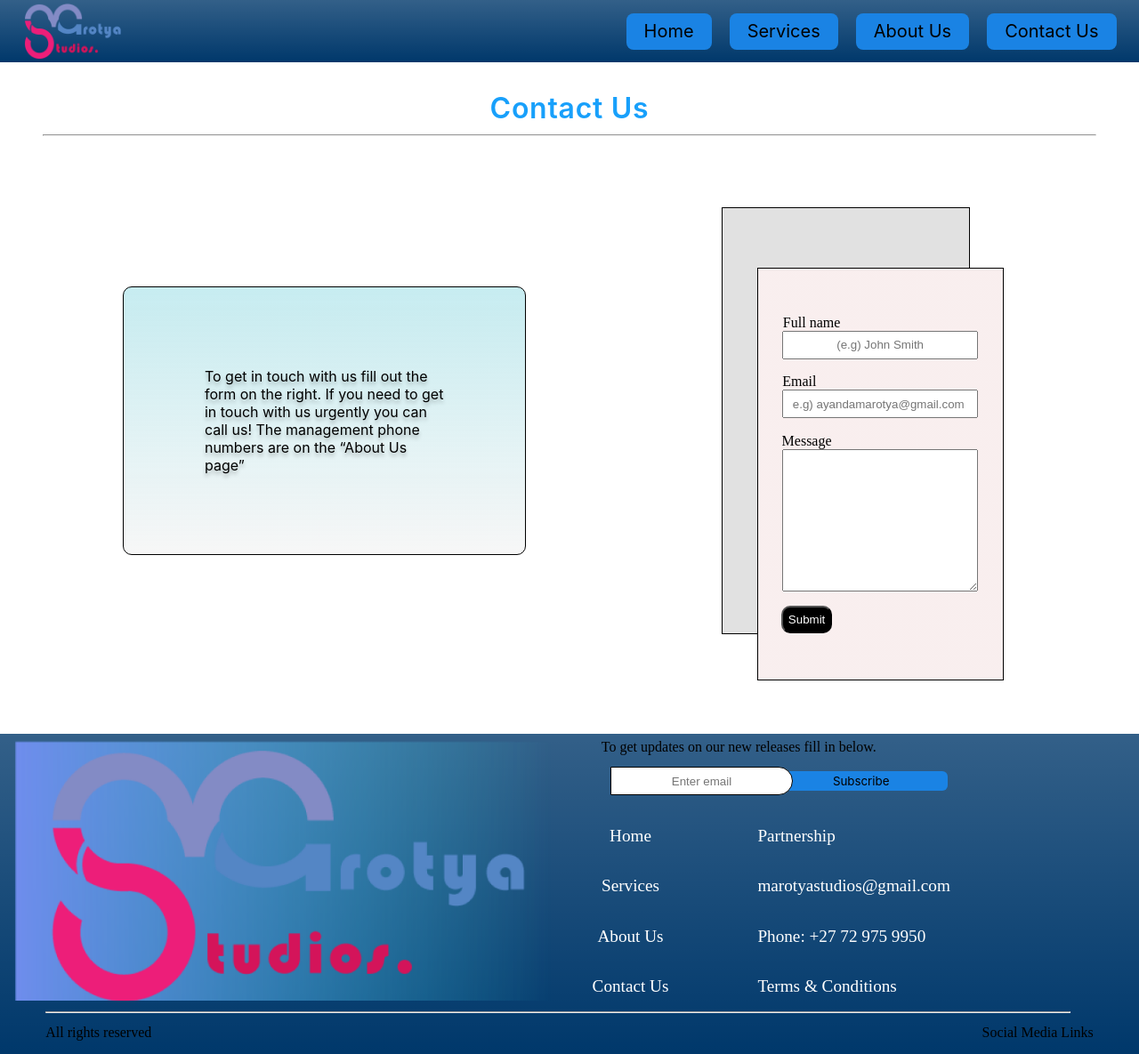
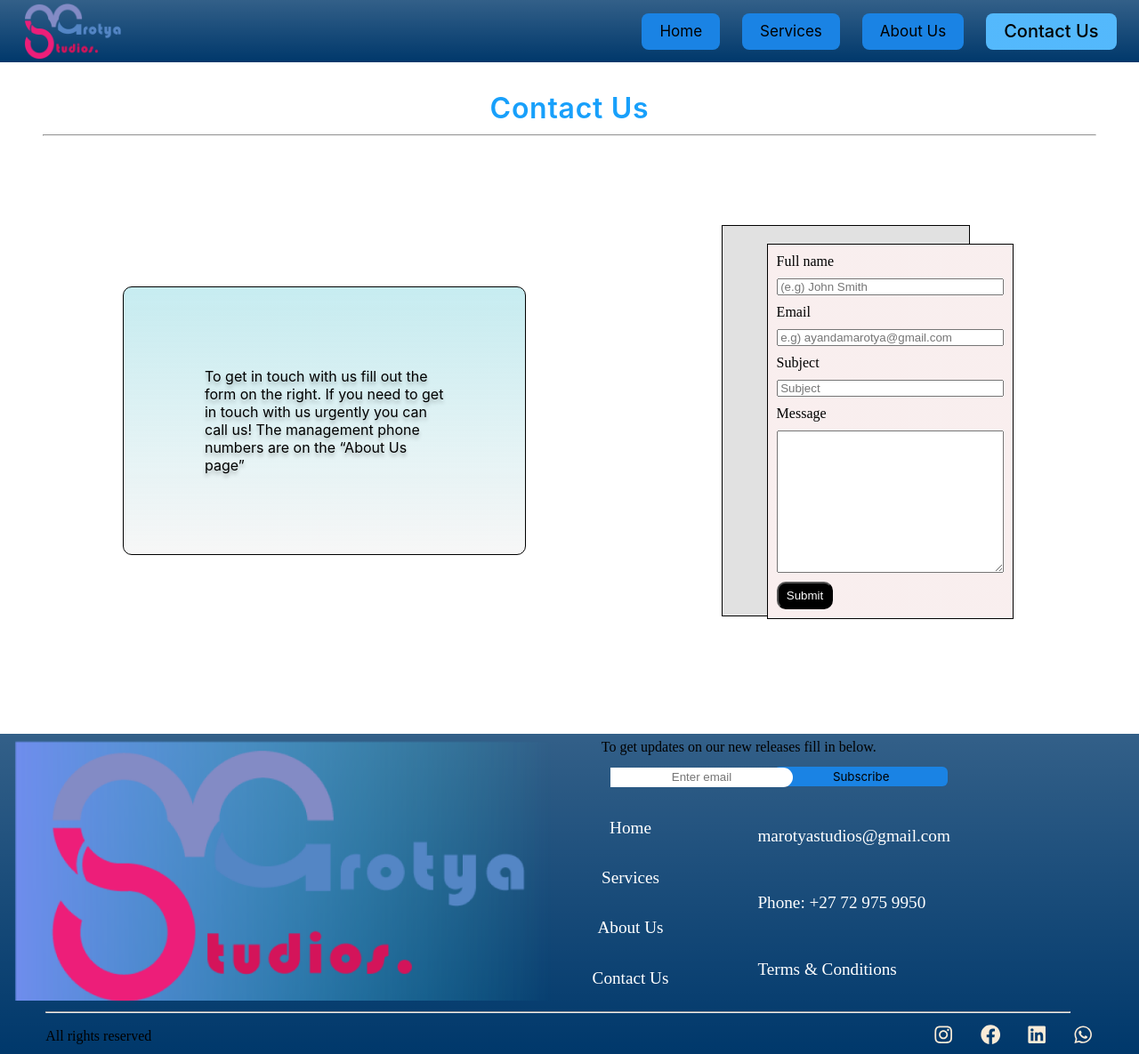
Before and after one commit to andilemarotya/marotya-studios, a React (Create React App) app in the folder frontend/: page /contact in a window 1280 px wide. Shown: the whole page at 89% size. Built offline with nearby package versions, Linux system fonts and the light colour scheme.

Commit message:
All new changes

```diff
--- a/frontend/package.json
+++ b/frontend/package.json
@@ -6,16 +6,16 @@
     "@emailjs/browser": "^3.10.0",
     "@emotion/react": "^11.10.5",
     "@emotion/styled": "^11.10.5",
-    "@material-ui/core": "^4.12.4",
-    "@mui/material": "^5.11.3",
+    "@mui/material": "^5.11.5",
     "@testing-library/jest-dom": "^5.16.5",
     "@testing-library/react": "^13.4.0",
     "@testing-library/user-event": "^13.5.0",
     "react": "^18.2.0",
     "react-dom": "^18.2.0",
     "react-icons": "^4.7.1",
+    "react-mailchimp-subscribe": "^2.1.3",
     "react-router-dom": "^6.6.1",
-    "react-scripts": "5.0.1",
+    "react-scripts": "^2.1.3",
     "web-vitals": "^2.1.4"
   },
   "scripts": {
--- a/frontend/src/Styles/Contact.css
+++ b/frontend/src/Styles/Contact.css
@@ -46,68 +46,45 @@
 .contact-form {
     background: #E1E1E1;
     width: 34%;
-    height: 60vh;
+    height: 55vh;
     border: 1px solid black;
     position: relative;
     right: 12%;
 }
 
 .reader {
-
-    width: 100%;
-    height: 58vh;
     display: flex;
     flex-direction: column;
-    justify-content: center;
-    align-items: center;
-    border: 1px solid black;
     background: linear-gradient(0deg, rgba(255, 202, 202, 0.2), rgba(255, 202, 202, 0.2)), #F7F7F7;
+    border: 1px solid #000000;
+    position: relative;
+    left: 18%;
+    top: 20px;
+    gap: 10px;
+    padding: 10px;
 
-    position: relative;
-    top: 14%;
-    left: 14%;
-
-}
-
-
-
-.f-name, .Email, .your-message {
-    width: 80%;
-    margin-bottom: 6%;
-    position: relative;
-    max-width: 100%;
-    min-width: 60%;
 }
 
 .your-message {
     font-size: 85%;
     padding: 1.5% 1.5%;
-    max-width: 80%;
+    max-width: 100%;
     min-height: 20vh;
 }
 
-#first {
-    position: relative;
-    right: 28%;
-}
 
-#second {
-    position: relative;
-    right: 33%;
-}
-#third {
-    position: relative;
-    right: 30%;
-}
 
 .submit-btn {
     color: white;
     background: linear-gradient(180deg, #000000 99.99%, rgba(0, 0, 0, 0) 100%), #FFFFFF;
     border-radius: 10px;
-
+    width: 25%;
     padding: 6px;
-    position: relative;
-    right: 30%;
     cursor: pointer;
 
 }
+
+.InputContact {
+    text-align: left;
+    padding: 0 1%;
+}
--- a/frontend/src/Styles/Home.css
+++ b/frontend/src/Styles/Home.css
@@ -109,4 +109,10 @@ hr {
     padding: 1% 12%;
     border-radius: 8px;
     letter-spacing: 0.6px;
+    cursor: pointer;
 }
+
+.Not-Released {
+    display: flex;
+    justify-content: center;
+}
--- a/frontend/src/Styles/Services.css
+++ b/frontend/src/Styles/Services.css
@@ -192,6 +192,14 @@
     background: rgba(0, 0, 0, 0.57);
 }
 
-input {
+.PopInput {
     height: 4vh;
+    text-align: left;
+    padding: 0 0.3%;
 }
+
+.sent {
+    display: flex;
+    justify-content: center;
+
+}
--- a/frontend/src/components/Footer.css
+++ b/frontend/src/components/Footer.css
@@ -58,7 +58,7 @@ input {
 .fill {
     width: 40%;
     padding: 0.7% 0.7%;
-    border: 0.4px solid #000000;
+    border: none;
     border-radius: 0px 20px 20px 0px;
     position: relative;
     left: 4%;
@@ -75,7 +75,12 @@ input {
     background: linear-gradient(0deg, #1A83E4, #1A83E4), #FFFFFF;
     border-radius: 6px;
     border: none;
+    cursor: pointer;
 
+}
+
+.btn-sub:hover {
+    background:  linear-gradient(0deg, #54B8FC, #54B8FC), #FFFFFF;
 }
 
 .foot-links {
@@ -135,3 +140,14 @@ input {
     justify-content: space-between;
     align-items: center;
 }
+
+.social-media {
+    display: flex;
+    gap:30px
+}
+
+.icons {
+    font-size: 140%;
+    color: antiquewhite;
+    cursor: pointer;
+}
--- a/frontend/src/components/Footer.js
+++ b/frontend/src/components/Footer.js
@@ -1,11 +1,7 @@
 import React from "react";
 import { Link } from "react-router-dom";
 import "../components/Footer.css";
-import WhatsAppIcon from '@mui/icons-material/WhatsApp';
-import TwitterIcon from '@mui/icons-material/Twitter';
-import FacebookIcon from '@mui/icons-material/Facebook';
-import InstagramIcon from '@mui/icons-material/Instagram';
-
+import {FaInstagram , FaFacebook, FaLinkedin, FaWhatsapp, FaYoutube, FaYoutubeSquare, FaTwitter} from 'react-icons/fa';
 
 
 const Footer = () => {
@@ -20,8 +16,9 @@ const Footer = () => {
 
                 <div className="info">
                     <span id="text">To get updates on our new releases fill in below.</span>
+
                     <form className="email">
-                        <input className="fill" placeholder="Enter email" label="To get updates on our new releases fill in below"></input>
+                        <input className="fill" placeholder="Enter email" name="sub_email" required/>
                         <button className="btn-sub">Subscribe</button>
                     </form>
 
@@ -35,9 +32,9 @@ const Footer = () => {
                         </ul>
 
                         <ul className="list2">
-                            <Link to="" className="f-partner">Partnership</Link>
-                            <Link to="" className="f-mail">marotyastudios@gmail.com</Link>
-                            <span className="f-no">Phone: +27 72 975 9950</span>
+
+                            <a href="mailto:marotyastudios@gmail.com" className="f-mail">marotyastudios@gmail.com</a>
+                            <a href="tel:+27729759950" className="f-no">Phone: +27 72 975 9950</a>
                             <Link to="/Terms" className="terms">Terms & Conditions</Link>
                         </ul>
                     </ul>
@@ -48,7 +45,17 @@ const Footer = () => {
             <hr id="foot-line"/>
             <div className="end">
                 <span>All rights reserved</span>
-                <div>Social Media Links</div>
+
+                <div className="social-media">
+                    <a href="https://www.instagram.com/marotyastudios/"><FaInstagram className="icons"/></a>
+                    <a href="https://www.facebook.com/profile.php?id=100087907607594"><FaFacebook className="icons"/></a>
+                    <a href="https://www.linkedin.com/company/marotya-studios/"><FaLinkedin className="icons"/></a>
+                    <a href=" https://wa.me/+27729759950"><FaWhatsapp className="icons"/></a>
+
+                </div>
+
+
+
             </div>
 
         </footer>
--- a/frontend/src/components/Navbar.css
+++ b/frontend/src/components/Navbar.css
@@ -23,13 +23,10 @@
     justify-content: flex-end;
     list-style: none;
     width: 85%;
-
+    gap: 5px
 }
 
-.home,
-.services,
-.about,
-.contact{
+.link {
     text-decoration: none;
     color: black;
     font-family: 'Inter';
@@ -37,12 +34,30 @@
     font-weight: 400;
     padding: 6px 20px;
     margin: 0 10px;
-    font-size: 20px;
+    font-size: 17px;
     line-height: 29px;
     background: linear-gradient(0deg, #1A83E4, #1A83E4), #FFFFFF;
     border-radius: 8px;
-    gap: 10px;
 }
+
+.link:hover {
+    background:  linear-gradient(0deg, rgba(24, 160, 251, 0.74), rgba(24, 160, 251, 0.74)), #FFFFFF;
+}
+
+.active {
+    text-decoration: none;
+    color: black;
+    font-family: 'Inter';
+    font-style: normal;
+    font-weight: 550;
+    padding: 6px 20px;
+    margin: 0 10px;
+    font-size: 20px;
+    line-height: 29px;
+    background:  linear-gradient(0deg, rgba(24, 160, 251, 0.74), rgba(24, 160, 251, 0.74)), #FFFFFF;
+    border-radius: 8px;
+}
+
 
 /*Hovering and active navigation bar*/
 .home:hover{
@@ -59,8 +74,7 @@
     background:  linear-gradient(0deg, rgba(24, 160, 251, 0.74), rgba(24, 160, 251, 0.74)), #FFFFFF;
 }
 
-.contact:hover,
-.contactisActive{
+.contact:hover {
     background:  linear-gradient(0deg, rgba(24, 160, 251, 0.74), rgba(24, 160, 251, 0.74)), #FFFFFF;
 }
 
--- a/frontend/src/components/Navbar.js
+++ b/frontend/src/components/Navbar.js
@@ -1,4 +1,4 @@
-import { Link } from "react-router-dom";
+import { Link , NavLink} from "react-router-dom";
 import {useEffect, useState} from "react";
 import {FaBars, FaTimes} from "react-icons/fa";
 import './Navbar.css';
@@ -10,7 +10,7 @@ const NavBar = () => {
 
     const [isMobile,setIsMobile] = useState(false);
     const [activePathy,setActivePath] = useState('/');
-    const path = useLocation().pathname;
+    const {pathname} = useLocation();
 
     // set PATH to current activePath
     useEffect(()=>{
@@ -25,18 +25,18 @@ const NavBar = () => {
             <ul className={isMobile ? "nav-links-mobile" : "nav-links"}
             onClick={() => setIsMobile(false)}>
                 {/* check for each link path against activePath  */}
-                <Link to="/" className={"home ${isActive == 1 && 'active'}"}>
-                    <li>Home</li>
-                </Link>
-                <Link to="/Services" className="services">
+                <NavLink exact to="/" className={pathname === "/" ? "active" : "link"}>
+                    <li >Home</li>
+                </NavLink>
+                <NavLink to="/Services"  className={pathname === "/Services" ? "active" : "link"}>
                     <li>Services</li>
-                </Link>
-                <Link to="/About" className="about">
-                    <li>About Us</li>
-                </Link>
-                <Link to="/Contact" className="contact">
-                    <li>Contact Us</li>
-                </Link>
+                </NavLink>
+                <NavLink to="/About" className={pathname === "/About" ? "active" : "link"}>
+                    <li >About Us</li>
+                </NavLink>
+                <NavLink to="/Contact" className={pathname === "/Contact" ? "active" : "link"}>
+                    <li >Contact Us</li>
+                </NavLink>
             </ul>
             <button className="mobile-menu"  onClick={() => setIsMobile(!isMobile)}>
                 {isMobile ? (<FaTimes/>
--- a/frontend/src/pages/About.js
+++ b/frontend/src/pages/About.js
@@ -37,8 +37,8 @@ const About = () => {
                             <p className="intel">
                                 Mandile Marotya <br/><br/>
                                 CO-CEO / Co-founder     (Software engineer) <br/><br/>
-                                phone:  +27 72 975 9950 <br/><br/>
-                                E-mail:  marotyastudios@gmail.com <br/>
+                                <a href="tel:+27729759950">Phone:  +27 72 975 9950 </a><br/><br/>
+                                <a href="mailto:marotyastudios@gmail.com">E-mail:  marotyastudios@gmail.com</a><br/>
                             </p>
                         </div>
                     </div>
@@ -49,8 +49,8 @@ const About = () => {
                             <p className="intel">
                                 Ayanda Marotya <br/><br/>
                                 CO-CEO / Co-founder     (Software engineer) <br/><br/>
-                                phone:  +27 72 975 9950 <br/><br/>
-                                E-mail:  ayandamarotya@gmail.com <br/>
+                                <a href="tel:+27729759950">Phone:  +27 72 975 9950 </a><br/><br/>
+                                <a href="mailto:ayandamarotya@gmail.com">E-mail:  ayandamarotya@gmail.com</a><br/>
                             </p>
                         </div>
                     </div>
@@ -61,8 +61,8 @@ const About = () => {
                             <p className="intel">
                                 Lebogang Sijila <br/><br/>
                                 CMO / Marketing manager <br/><br/>
-                                phone:  +27 62 380 1425 <br/><br/>
-                                E-mail:  lebosi709@gmail.com <br/>
+                                <a href="tel:+27729759950">Phone:  +27 62 380 1425 </a><br/><br/>
+                                <a href="mailto:lebosi709@gmail.com">E-mail:  lebosi709@gmail.com</a><br/>
                             </p>
                         </div>
                     </div>
--- a/frontend/src/pages/Contact.js
+++ b/frontend/src/pages/Contact.js
@@ -1,7 +1,8 @@
-import React from "react";
+import React, { useState } from "react";
 import "../Styles/Contact.css";
 import { useRef } from "react";
 import emailjs from "@emailjs/browser";
+import EnquirePopUp from "../components/EnquirePopUp";
 
 const Contact = () => {
 
@@ -20,6 +21,8 @@ const Contact = () => {
         e.target.reset()
     };
 
+    const [msgSent , setMsgSent] = useState(false);
+
 
     return(
         <div className="contact_page">
@@ -36,20 +39,28 @@ const Contact = () => {
 
                 <section className="contact-form">
                     <form ref={form} onSubmit={sendEmail} className="reader">
-                        <label type="full-name" id="first">Full name</label>
-                        <input className="f-name" type='text' placeholder="(e.g) John Smith" name="user_name" required/>
+                        <label type="full-name">Full name</label>
+                        <input className="InputContact" type='text' placeholder="(e.g) John Smith" name="user_name" required/>
 
-                        <label type="Email" id="second">Email</label>
-                        <input className="Email" type='email' placeholder="e.g) ayandamarotya@gmail.com " name="user_email" required/>
+                        <label type="Email" >Email</label>
+                        <input className="InputContact" type='email' placeholder="e.g) ayandamarotya@gmail.com " name="user_email" required/>
+
+                        <label type="Subject">Subject</label>
+                        <input className="InputContact" type='text' placeholder="Subject" name="subject" required/>
+
 
                         <label type="Msg" id="third">Message</label>
                         <textarea name="message" className="your-message"  cols="11" rows="8"/>
-                        <button type="submit" className="submit-btn">Submit</button>
+                        <button type="submit" className="submit-btn" onClick={() => setMsgSent(true)}>Submit</button>
 
 
                     </form>
                 </section>
             </div>
+
+            <EnquirePopUp trigger={msgSent} setTrigger={setMsgSent}>
+                <div className="sent">Message Sent</div>
+            </EnquirePopUp>
         </div>
     );
 }
--- a/frontend/src/pages/Services.js
+++ b/frontend/src/pages/Services.js
@@ -9,6 +9,7 @@ import emailjs from "@emailjs/browser";
 const Services = () => {
 
     const [BtnPopUp , setBtnPopUp] = useState(false);
+    const [msgSent , setMsgSent] = useState(false);
 
 
     {/*This is where we define send email function*/}
@@ -122,6 +123,7 @@ const Services = () => {
                     </div>
 
                     <div className="img-wrapper">
+
                         <div className="price-wrapper">
                             <button className="enquire2" onClick={() => setBtnPopUp(true)}>Enquire</button>
                             <div className="price">
@@ -151,27 +153,39 @@ const Services = () => {
             <EnquirePopUp trigger={BtnPopUp} setTrigger={setBtnPopUp}>
                 <form ref={form} onSubmit={sendEmail} className="EnquireForm">
                     <label type="text">Full Name</label>
-                    <input placeholder=" e.g) Nelson Mandela" name="user_name" required/>
+                    <input className="PopInput" placeholder=" e.g) Nelson Mandela" name="user_name" required/>
                     <br/>
 
                     <label type="email">Email</label>
-                    <input placeholder=" e.g) ayandamarotya@gmail.com" name="user_email" required/>
+                    <input className="PopInput" placeholder=" e.g) ayandamarotya@gmail.com" name="user_email" required/>
                     <br/>
 
-                    <label>Subject</label>
-                    <output>Your Subject</output>
+                    <label>Service</label>
+                    <select className="PopInput" name="subject">
+                        <option>Website</option>
+                        <option>Mobile Application</option>
+                        <option>Software</option>
+                        <option>Artificial Intelligence</option>
+
+                    </select>
                     <br/>
 
                     <label>Message</label>
-                    <textarea cols="10" rows="10" className="text-area"/>
+                    <textarea cols="10" rows="10" name="message" className="text-area"/>
                     <br/>
 
                     <div className="form-btns-wrapper">
-                        <button className="form-btns" >Submit</button>
+                        <button className="form-btns"  onClick={() => setMsgSent(true)}>Submit</button>
                     </div>
 
                 </form>
             </EnquirePopUp>
+
+            <EnquirePopUp trigger={msgSent} setTrigger={setMsgSent}>
+                <div className="sent">Message Sent</div>
+            </EnquirePopUp>
+
+
         </div>
     );
 }
```
Also changed, not shown: frontend/src/pages/Home.js (+23 -4 lines), 2 other files (tests, documents, lock files or other folders).
